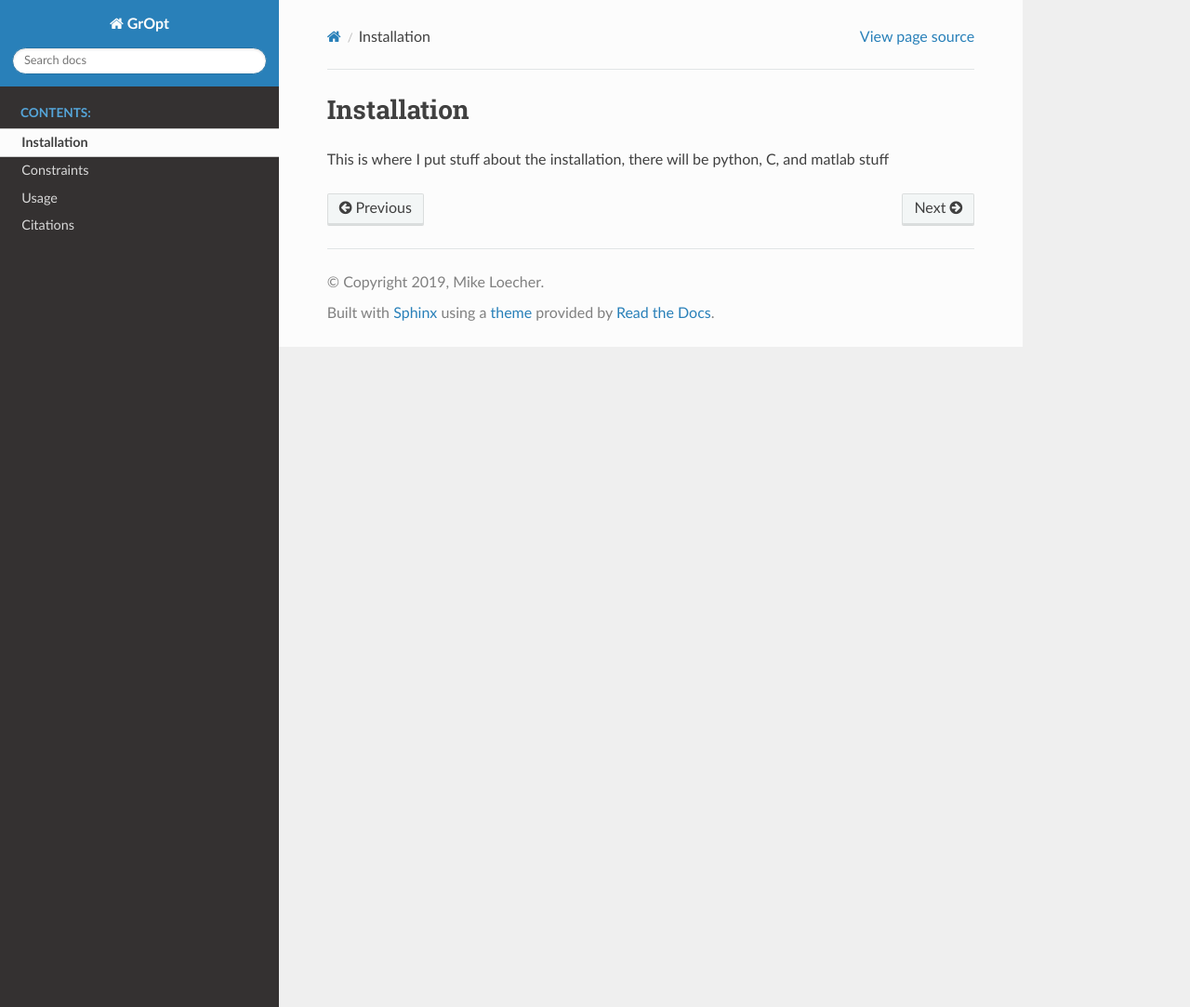
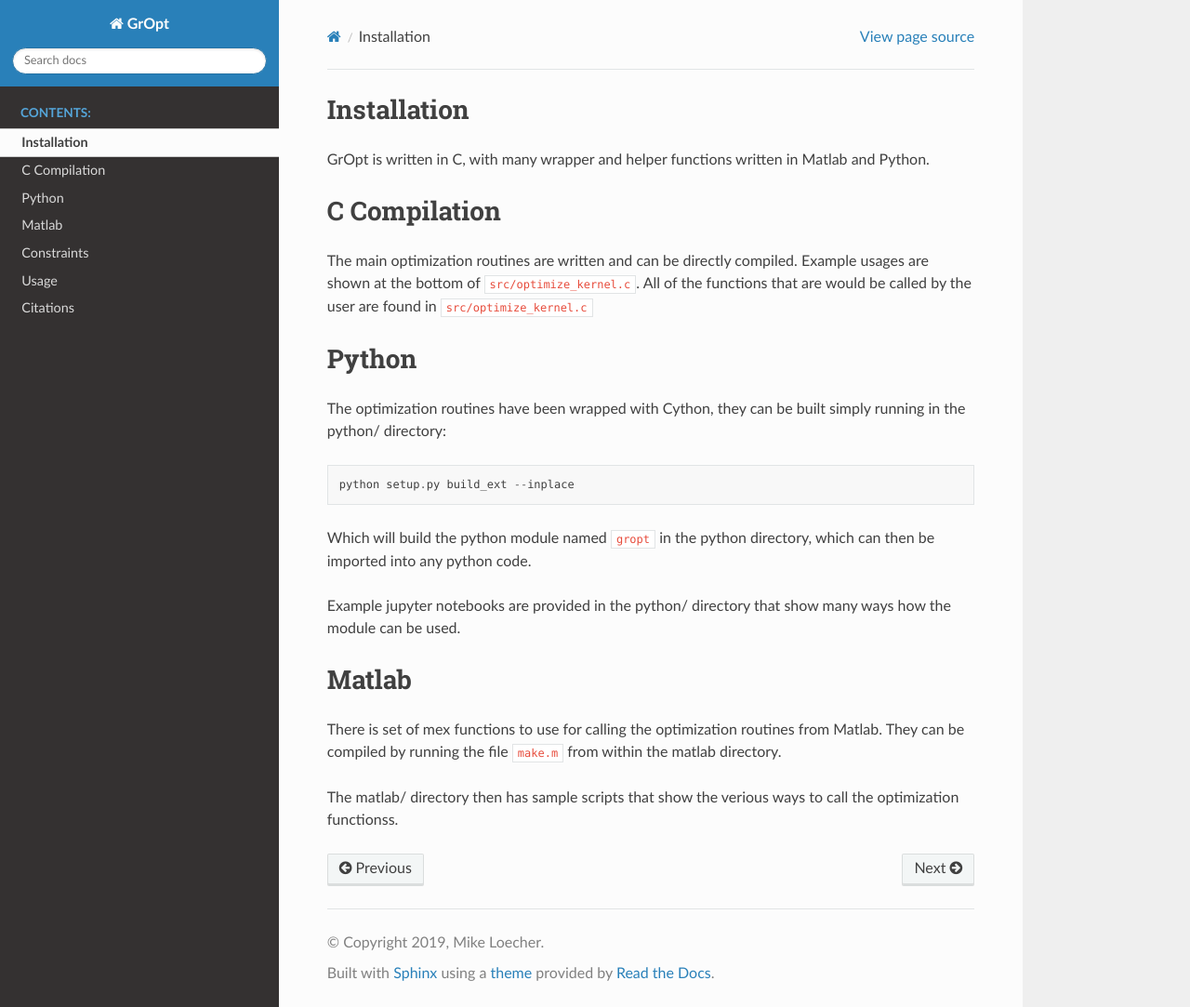
Before and after one commit to mloecher/gropt, a Sphinx documentation site: the page built from docs/install.rst, in a window 1280 px wide and 1083 px high. Shown: the whole window at 93% size. Built offline with Sphinx 7.4.7 and the Read the Docs theme 2.0.0, drawn with Linux system fonts in a browser that asks for light colours.

```diff
--- a/docs/install.rst
+++ b/docs/install.rst
@@ -1,4 +1,27 @@
 Installation
-************************
+=================================
 
-This is where I put stuff about the installation, there will be python, C, and matlab stuff
+GrOpt is written in C, with many wrapper and helper functions written in Matlab and Python.
+
+C Compilation
+==============
+
+The main optimization routines are written and can be directly compiled.  Example usages are shown at the bottom of ``src/optimize_kernel.c``.  All of the functions that are would be called by the user are found in ``src/optimize_kernel.c``
+
+Python
+==============
+
+The optimization routines have been wrapped with Cython, they can be built simply running in the python/ directory: ::
+
+    python setup.py build_ext --inplace
+
+Which will build the python module named ``gropt`` in the python directory, which can then be imported into any python code.
+
+Example jupyter notebooks are provided in the python/ directory that show many ways how the module can be used.
+
+Matlab
+===============
+
+There is set of mex functions to use for calling the optimization routines from Matlab.  They can be compiled by running the file ``make.m`` from within the matlab directory.
+
+The matlab/ directory then has sample scripts that show the verious ways to call the optimization functionss.
```
Also changed, not shown: docs/index.rst (+5 -3 lines), 1 other file.
